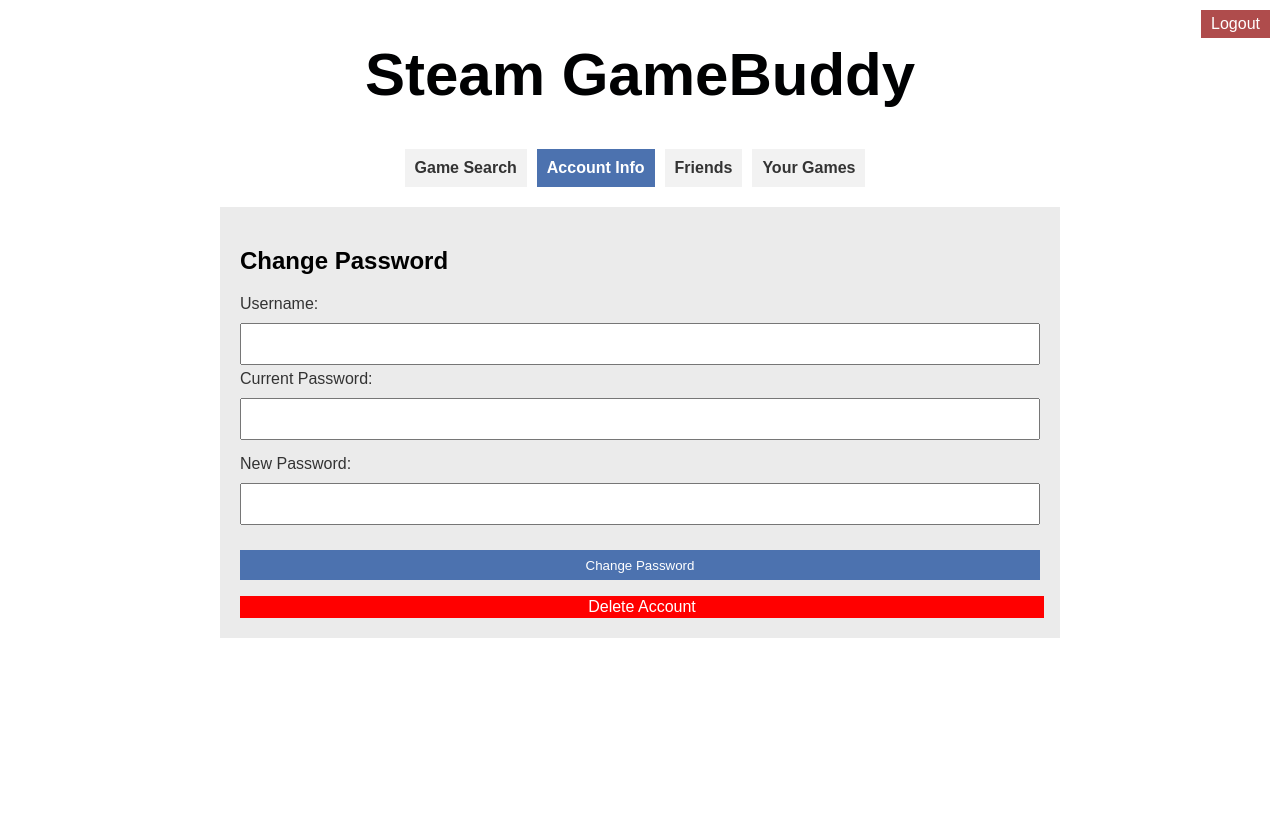
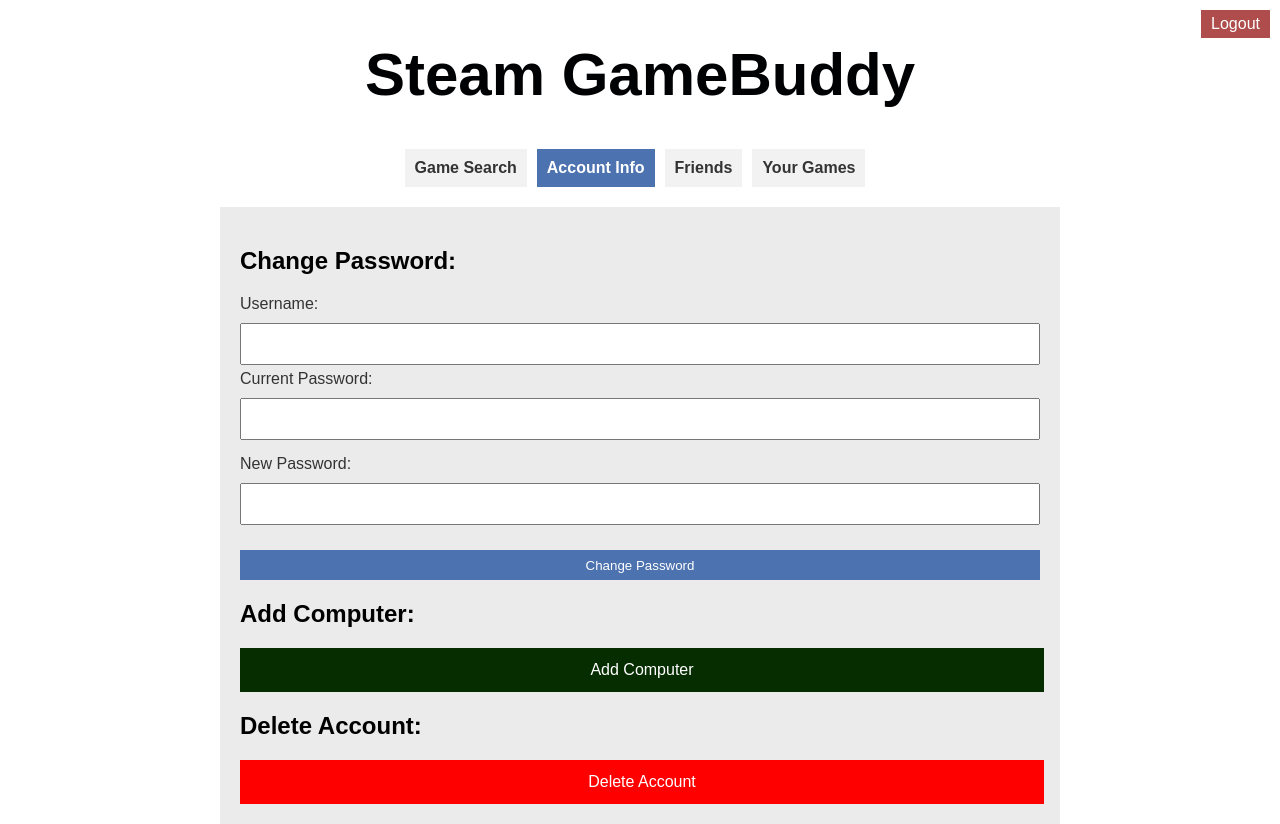
Before and after one commit to cs411-alawini/su23-cs411-team002-juicyfruit, a Flask app: page /accountinfo in a window 1280 px wide. Before the commit the page ends 638 px from the top, so only its background shows below. Run offline with Flask 3, Linux system fonts and the light colour scheme.

Commit message:
Added functionality for adding a PC

```diff
--- a/app.py
+++ b/app.py
@@ -136,6 +136,24 @@ def deleteacc():
 
     return render_template("deleteacc.html")
 
+@app.route('/addcomp', methods=["GET", "POST"])
+def addcomp():
+    if 'username' not in session:
+        return redirect(url_for("index"))
+
+    connection = pool.raw_connection()
+    cursor = connection.cursor()
+    username = session['username']
+
+    if request.method == "POST":
+        os = request.form["operating_system"]
+        cursor.callproc("add_comp", [username, os])
+        connection.commit()
+        flash("Added your computer info to account", "message")
+        return redirect(url_for('accountinfo'))
+
+    return render_template("addcomp.html")
+
 #----------------------------------------------------------------------------------------------------------------------------------------------------------------------
 # User Friends Routes
 @app.route('/friends', methods=["GET", "POST"])
@@ -196,6 +214,7 @@ def removefriend():
 
     flash(f"Succesfully removed {frienduser} from your friends list", 'message')
     return redirect(url_for('friends'))
+
 #----------------------------------------------------------------------------------------------------------------------------------------------------------------------
 # Game Adding & Reccomendation Routes
 
@@ -274,7 +293,6 @@ def removegame():
     return redirect(url_for('games'))
 
 
-
 @app.route('/searchgames', methods=["GET"])
 def searchgames():
     keyword = request.args.get("keyword", '').strip()
@@ -323,9 +341,6 @@ def addgame():
     else:
         flash("Game already on your list!", "message")
         return redirect(url_for("games"))
-
-
-
 
 #----------------------------------------------------------------------------------------------------------------------------------------------------------------------
 # GameSearch Routes
--- a/static/styles.css
+++ b/static/styles.css
@@ -214,6 +214,8 @@ margin-bottom: 10px;
     display: block;
     width: 100%;
     text-align: center;
+    height: 40px;
+    line-height: 40px;
     background-color: #ff0000;
     color: white;
     padding: 2px;
@@ -221,6 +223,21 @@ margin-bottom: 10px;
     margin-top: 10px;
     margin: 0 auto;
 }
+
+.add-computer-button {
+    display: block;
+    width: 100%;
+    height: 40px;
+    line-height: 40px;
+    text-align: center;
+    background-color: #052d00;
+    color: white;
+    padding: 2px;
+    text-decoration: none;
+    margin-top: 10px;
+    margin: 0 auto;
+}
+
 
 .account-box {
     text-align: left;
--- a/templates/accountinfo.html
+++ b/templates/accountinfo.html
@@ -15,7 +15,7 @@
     </div>
 
     <div class="main-box">
-        <h2>Change Password</h2>
+        <h2>Change Password:</h2>
         <form method="POST" action="/accountinfo">
             <label for="username">Username:</label>
             <input type="text" id="username" name="username" required>
@@ -29,6 +29,9 @@
             <input type="submit" value="Change Password">
 
         </form>
+        <h2>Add Computer:</h2>
+        <a class="add-computer-button" href="/addcomp">Add Computer</a>
+        <h2>Delete Account:</h2>
         <a class="delete-account" href="/deleteaccount">Delete Account</a>
     </div>
 
```
Also changed, not shown: templates/addcomp.html (added, +39 -0 lines).
